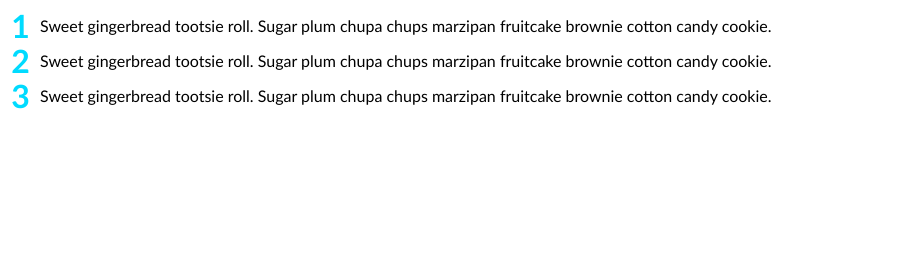
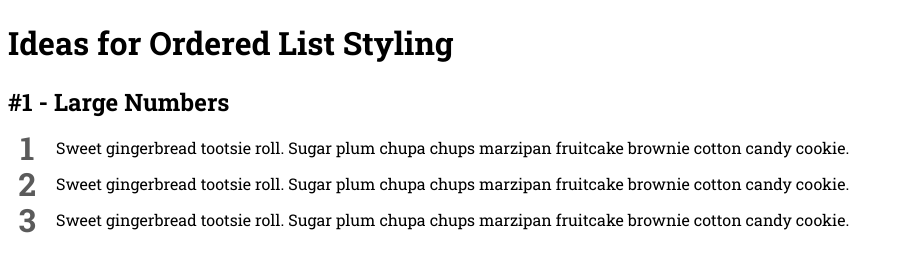
Before and after one commit to kistasaurus/kistasaurus.github.io, a plain HTML site: page Ordered-List-Styling-Ideas/index.html in a window 1280 px wide. Shown: the whole page, without its empty margins (0-904 px from the left). Drawn offline with Linux system fonts and the light colour scheme.

Commit message:
Add files via upload

```diff
--- a/Ordered-List-Styling-Ideas/index.html
+++ b/Ordered-List-Styling-Ideas/index.html
@@ -13,6 +13,8 @@ body {
 </head>
 
 <body>
+<h1>Ideas for Ordered List Styling</h1>
+<h2>#1 - Large Numbers</h2>
 <ol class="large-numbers">
 <li>Sweet gingerbread tootsie roll. Sugar plum chupa chups marzipan fruitcake brownie cotton candy cookie.</li>
 <li>Sweet gingerbread tootsie roll. Sugar plum chupa chups marzipan fruitcake brownie cotton candy cookie.</li>
--- a/Ordered-List-Styling-Ideas/style.css
+++ b/Ordered-List-Styling-Ideas/style.css
@@ -1,6 +1,7 @@
 @charset "utf-8";
 /* CSS Document */
-
+@import url(https://fonts.googleapis.com/css?family=Roboto+Slab:400,700);
+body {font-family:'Roboto Slab', "Gill Sans", "Gill Sans MT", "Myriad Pro", "DejaVu Sans Condensed", Helvetica, Arial, sans-serif;}
 /* Based on http://www.456bereastreet.com/archive/201105/styling_ordered_list_numbers/ */
 
 /* #1- Larger numbers */
@@ -8,11 +9,13 @@ ol.large-numbers {
 	counter-reset:li; /* Initiate a counter */
 	margin-left:0; /* Remove the default left margin */
 	padding-left:0; /* Remove the default left padding */
+	line-height: 1.25;
 }
 ol.large-numbers > li {
 	position:relative; /* Create a positioning context */
 	list-style:none; /* Disable the normal item numbering */
 	margin: 1em 0 1em 2em;
+	padding-left: 1em;
 }
 ol.large-numbers > li:before {
 	content:counter(li); /* Use the counter as content */
@@ -21,10 +24,16 @@ ol.large-numbers > li:before {
 	position:absolute;
 	top: -0.3em; /* move numbers up or down as needed */
 	left:-0.9em;
+	width: 1em;
+	text-align:center;
 	-moz-box-sizing:border-box;
 	-webkit-box-sizing:border-box;
 	box-sizing:border-box;
 	font-size: 2em;
-	font-weight:bold;
-	color: #00DBFF;
+	font-weight: bold;
+	font-weight: 700;
+	color: #5B5B5B;
 }
+ol.large-numbers li:hover:before {
+	color: #C57D7E;
+}
```
